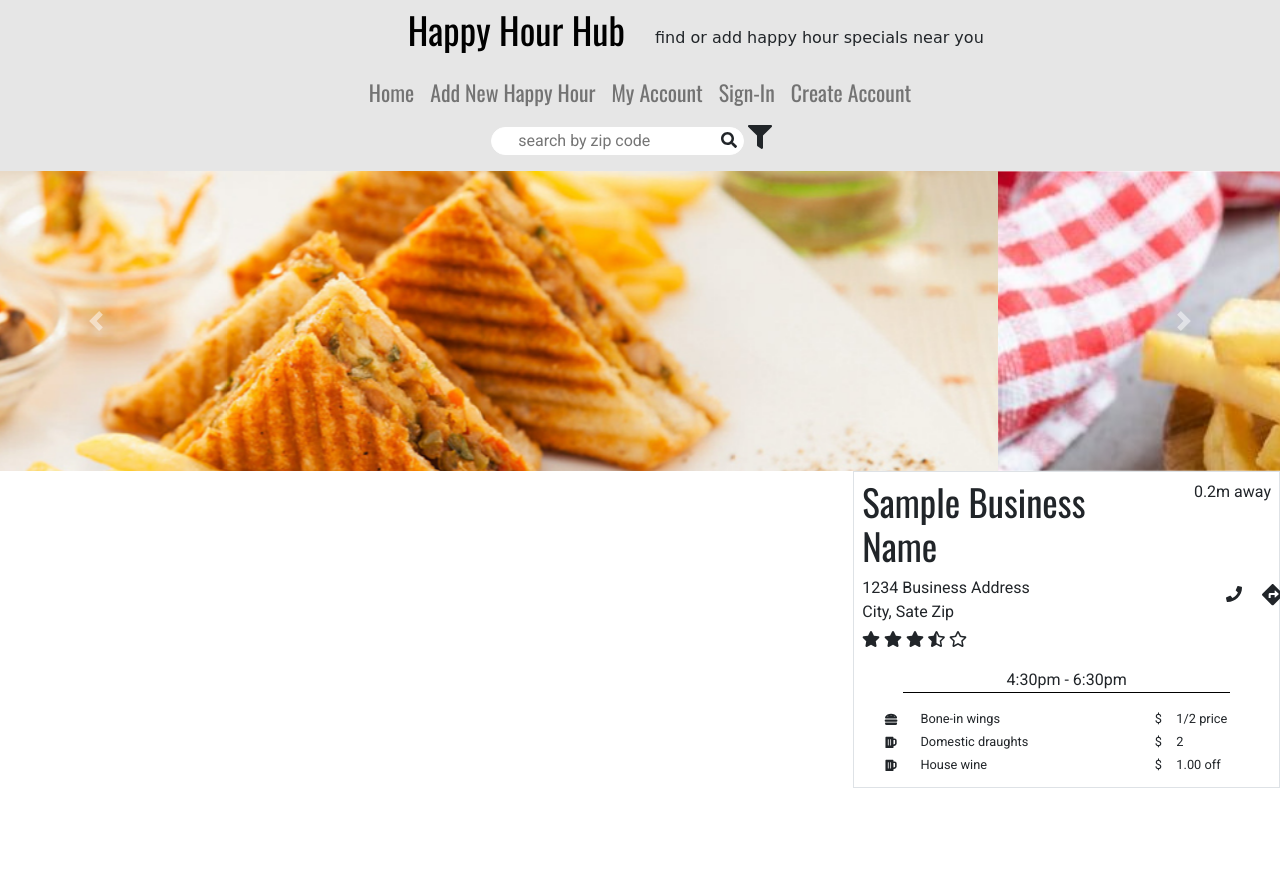
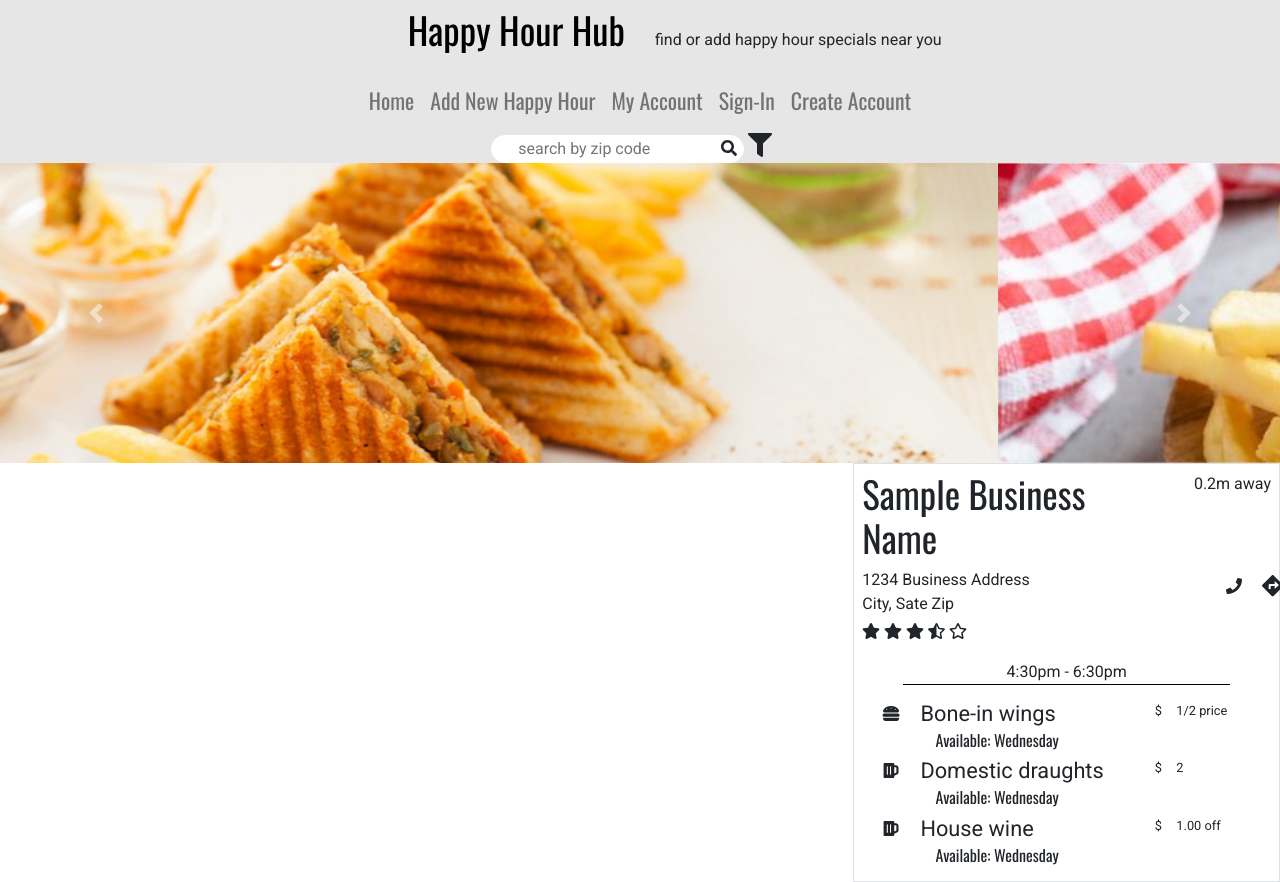
Before and after one commit to allison-vanoy/happy-hour-hub, a website: page business-info.html in a window 1280 px wide. Before the commit the page ends 800 px from the top, so only its background shows below. Drawn offline with nearby package versions, Linux system fonts and the light colour scheme; a web font is replaced by a local one.

Commit message:
font changes on business info page

```diff
--- a/business-info.html
+++ b/business-info.html
@@ -29,8 +29,8 @@
                 <h1><a href="index.html">Happy Hour Hub</a></h1>
             </div>
             <!--sub title (large screen)-->
-            <div class="col-lg-6 d-none d-lg-block text-left mt-4 subHeading order-lg-first">
-                <h2>find or add happy hour specials near you</h2>
+            <div class="col-lg-6 d-none d-lg-block text-left mt-4 order-lg-first">
+                <p class="subheading">find or add happy hour specials near you</p>
             </div>
 
             <!--menu toggle control-->
@@ -67,7 +67,7 @@
 
         </div>
 
-        <div class="row pb-3">
+        <div class="row">
             <!--search row-->
             <div class="col-8 col-md-5 col-xl-3 mx-auto d-none d-lg-block">
                 <div id="searcharea" class="bg-white d-lg-inline-block">
@@ -79,7 +79,6 @@
                     <i class="fa fa-filter"></i>
                 </div>
             </div>
-
         </div>
 	</header>
 
@@ -121,7 +120,7 @@
                 <div class="businessContainer border bg-white p-2">
                     <!--business name and distance-->
                     <div class="row pb-0">
-                        <h1 class="col-9">Sample Business Name</h1>
+                        <h2 class="col-9">Sample Business Name</h2>
                         <p class="col text-right">0.2m away</p>
                     </div>
 
@@ -147,37 +146,55 @@
                         </div>
                     </div>
 
+                    <!--happy hour time-->
                     <div class="row">
                         <div class="col">
                             <p class="text-center specials-border mx-auto">4:30pm - 6:30pm</p>
                         </div>
                     </div>
-
-                    <!---------------------
+                   <!---------------------
                     start list of specials
                     ---------------------->
-                    <!--special and price-->
+                    <!--special information-->
                     <div class="row specialsDetails">
-                        <i class="col-2 fas fa-hamburger pr-0 mt-1"></i>
-                        <p class="col-6 pl-0 mb-1">Bone-in wings</p>
+                        <i class="col-2 fas fa-lg fa-hamburger pr-0 mt-1"></i>
+                        <h3 class="col-6 pl-0 mb-1">Bone-in wings</h3>
                         <p class="col-1 mb-0">$</p>
                         <p class="col text-left pl-0 mb-0">1/2 price</p>
                     </div>
+                    <!--day(s) availability-->
+                    <div class="row">
+                        <div class="col offset-2">
+                            <h4 class="avail-day">Available: Wednesday</h4>
+                        </div>
+                    </div>
 
-                    <!--special and price-->
+                    <!--special information-->
                     <div class="row specialsDetails">
-                        <i class="col-2 fas fa-beer pr-0 mt-1"></i>
-                        <p class="col-6 pl-0 mb-1">Domestic draughts</p>
+                        <i class="col-2 fas fa-lg fa-beer pr-0 mt-1"></i>
+                        <h3 class="col-6 pl-0 mb-1">Domestic draughts</h3>
                         <p class="col-1 mb-0">$</p>
                         <p class="col text-left pl-0 mb-0">2</p>
                     </div>
+                    <!--day(s) availability-->
+                    <div class="row">
+                        <div class="col offset-2">
+                            <h4 class="avail-day">Available: Wednesday</h4>
+                        </div>
+                    </div>
 
-                    <!--special and price-->
+                    <!--special information-->
                     <div class="row specialsDetails">
-                        <i class="col-2 fas fa-beer pr-0 mt-1"></i>
-                        <p class="col-6 pl-0 mb-1">House wine</p>
+                        <i class="col-2 fas fa-lg fa-beer pr-0 mt-1"></i>
+                        <h3 class="col-6 pl-0 mb-1">House wine</h3>
                         <p class="col-1 mb-0">$</p>
                         <p class="col text-left pl-0 mb-0">1.00 off</p>
+                    </div>
+                    <!--day(s) availability-->
+                    <div class="row">
+                        <div class="col offset-2">
+                            <h4 class="avail-day">Available: Wednesday</h4>
+                        </div>
                     </div>
                     <!-----------------------
                         end list of specials
--- a/css/styles.scss
+++ b/css/styles.scss
@@ -23,7 +23,8 @@ header {
 	background-color: $primary-color;
 }
 
-h1 {
+h1,
+h2 {
 	font-family: $header-font;
 	font-size: $large-font;
 	a {
@@ -37,11 +38,6 @@ h1 {
 			}
 }
 
-h2 {
-	font-family: $cursive-font;
-	font-size: $medium-font;
-}
-
 /* page filter */
 .fa-filter {
 	font-size: 24px;
@@ -49,7 +45,8 @@ h2 {
 
 /* search area and sub header */
 .subHeading {
-	background-color: $primary-color;
+	font-family: $cursive-font;
+	font-size: $medium-font;
 }
 
 /*place menu index in front of absolute positioned flyout menu*/
@@ -185,6 +182,14 @@ business info page styles
 	width: 80%;
 }
 
+h3 {
+	font-size: $large-font;
+}
+
+h4 {
+	font-family: $header-font;
+	font-size: $medium-font;
+}
 /***********************
 end of business info page styles
 ***********************/
```
Also changed, not shown: add-happy-hour.html (+2 -2 lines), index.html (+4 -4 lines), css/styles.css.
